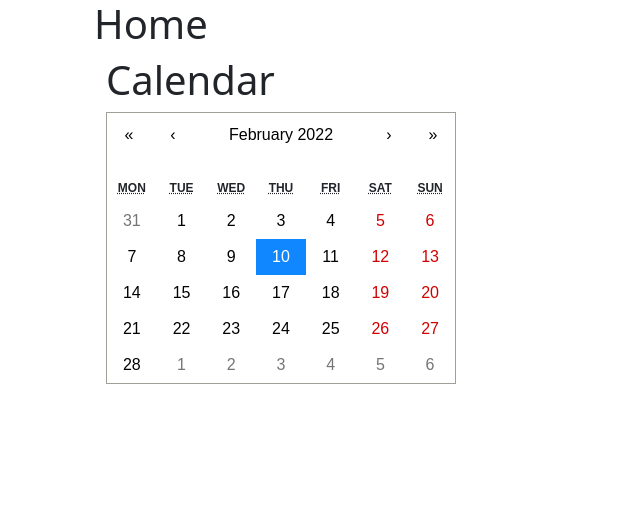
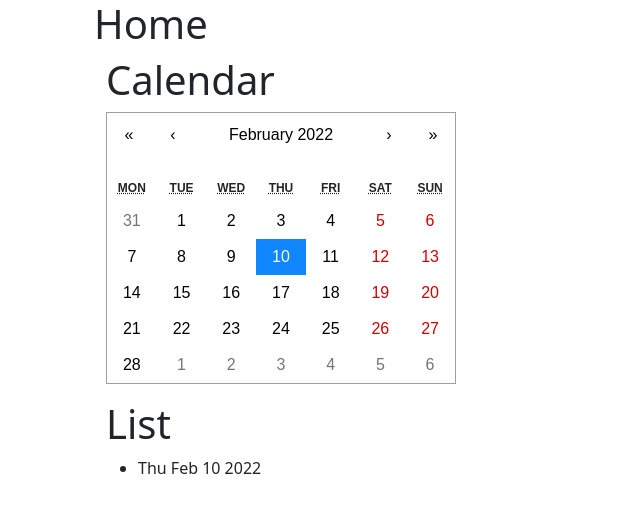
Before and after one commit to systemry420/icrc-attendance, a React (Create React App) app: page / in a window 1280 px wide. Both pictures are taken after a click on the button "10". Shown: the top 512 px of the page, without its empty margins (0-640 px from the left). Built offline with nearby package versions, Linux system fonts and the light colour scheme.

Commit message:
list of selected dates

```diff
--- /dev/null
+++ b/src/components/List.js
@@ -0,0 +1,21 @@
+import React from 'react';
+
+function List({ list }) {
+    console.log(list);
+    return (
+      <div className="container mt-3">
+        <h1>List</h1>
+        {list.length > 0 ? (
+          <ul>
+            {list.map((day, idx) => {
+              return <li key={idx}>{day}</li>;
+            })}
+          </ul>
+        ) : (
+          <h1>SHit</h1>
+        )}
+      </div>
+    );
+}
+
+export default List;
--- a/src/components/calendar.js
+++ b/src/components/calendar.js
@@ -3,12 +3,12 @@ import {Calendar as Cal} from 'react-calendar';
 import 'react-calendar/dist/Calendar.css';
 
 
-function Calendar(){
+function Calendar({ onSelectDay }){
   const [selectedDates, setSelectedDates] = useState(new Date());
 
   const handleSelection = (date) => {
 
-    console.log(date);
+    onSelectDay(date)
   };
 
   return (
--- a/src/pages/home.js
+++ b/src/pages/home.js
@@ -1,11 +1,24 @@
-import React from 'react'
-import Calendar from '../components/calendar';
+import React, { useState } from 'react'
+import Calendar from '../components/Calendar';
+import List from '../components/List';
 
 function Home() {
+  const [list, setList] = useState([]);
+
+  const onSelectDay = (day) => {
+    const selectedDay = new Date(day).toString();
+    const formattedDay = selectedDay.substring(0, selectedDay.indexOf('00'))
+    console.log(
+      formattedDay
+    );
+    setList([...list, formattedDay])
+  }
+
   return (
     <div className="container">
       <h1>Home</h1>
-      <Calendar />
+      <Calendar onSelectDay={onSelectDay}/>
+      <List list={list} />
     </div>
   );
 }
```
